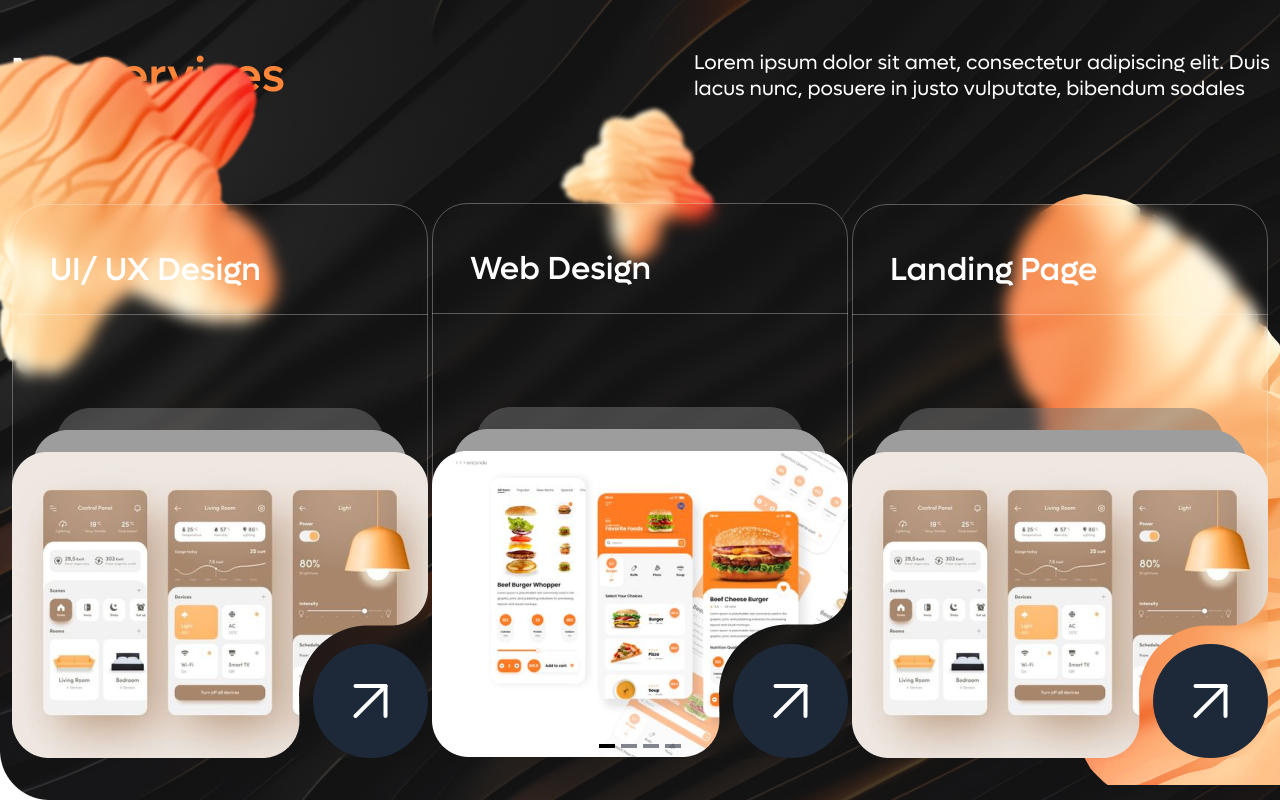
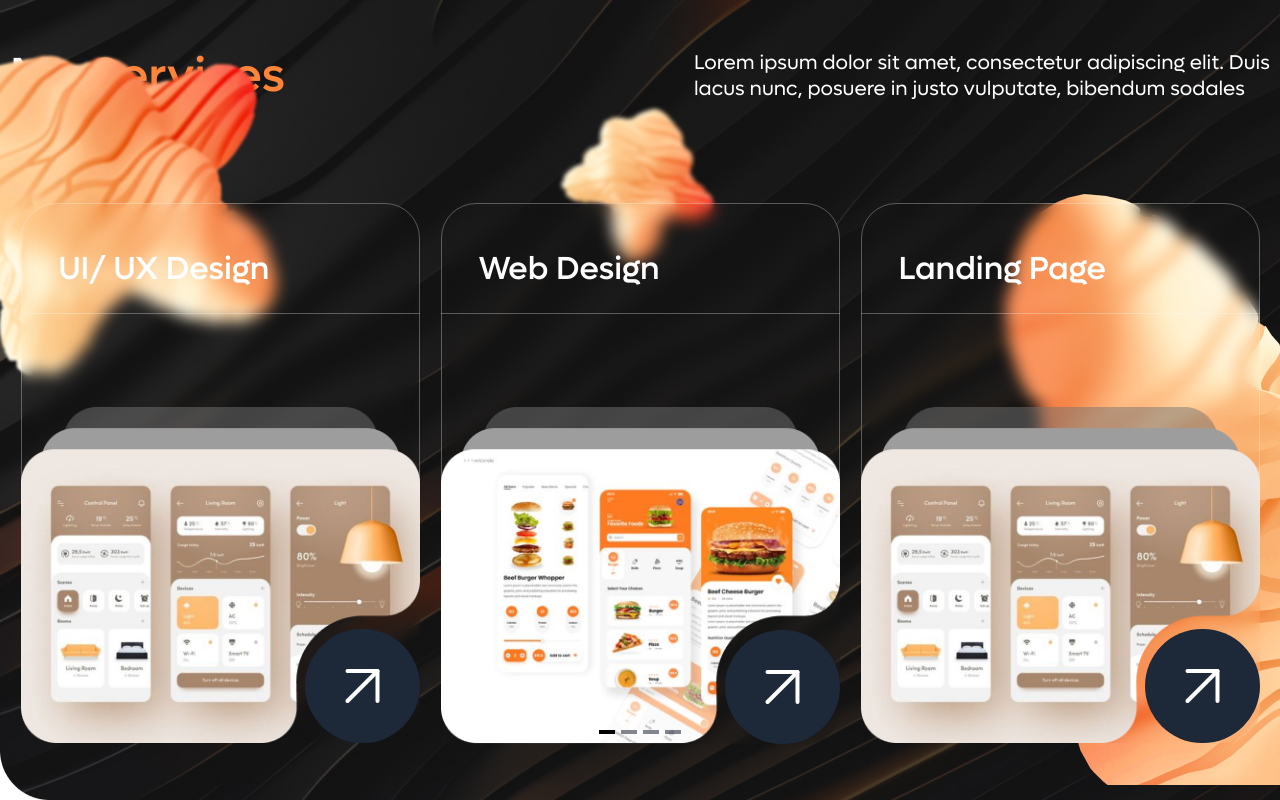
Before and after one commit to ArtemGusevGit/CV, a Vue app: page / in a window 1280 px wide. Shown: the part 1052-1852 px from the top of the page. Built offline with nearby package versions, Linux system fonts and the light colour scheme.

Commit message:
chore: add size for card

```diff
--- a/src/components/VServices.vue
+++ b/src/components/VServices.vue
@@ -137,6 +137,7 @@ const slides = [
 }
 
 .card {
+  max-width: 95%;
   border-radius: 35px;
   fill: rgba(104, 104, 104, 0.2);
   backdrop-filter: blur(7.5px);
```
